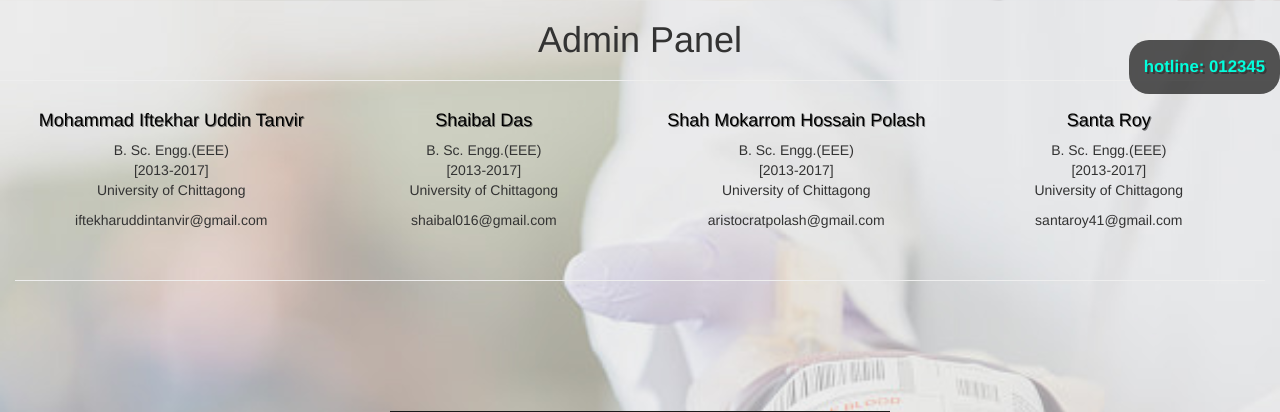
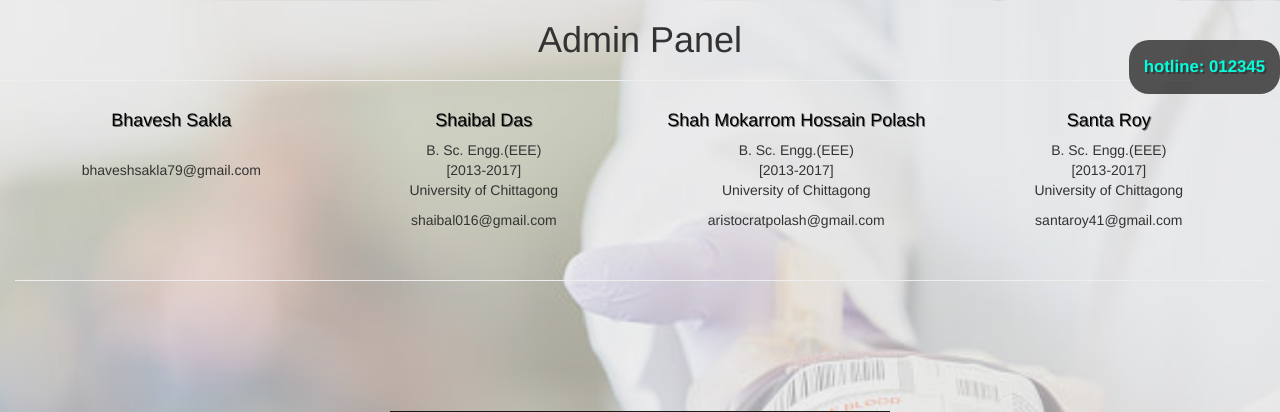
Before and after one commit to Rks2302/bb2302, a PHP site: page /ADMIN/admin_login.php in a window 1280 px wide. Shown: the top 412 px of the page. Run offline with PHP 8.4, Linux system fonts and the light colour scheme.

Commit message:
Update admin_login.php

```diff
--- a/ADMIN/admin_login.php
+++ b/ADMIN/admin_login.php
@@ -86,9 +86,9 @@ session_start();
         <div class="admins col-sm-12 col-md-12 col-lg-12">
 
             <div class="col-sm-12 col-md-6 col-lg-3">
-                <h4>Mohammad Iftekhar Uddin Tanvir</h4>
-                <p>B. Sc. Engg.(EEE)<br>[2013-2017]<br>University of Chittagong</p>
-                <p>iftekharuddintanvir@gmail.com</p>
+                <h4>Bhavesh Sakla</h4>
+                <br>
+                <p>bhaveshsakla79@gmail.com </p>
                 <br>
             </div>
 
```
